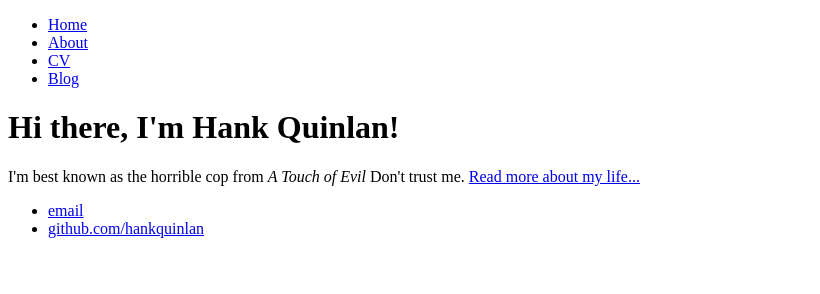
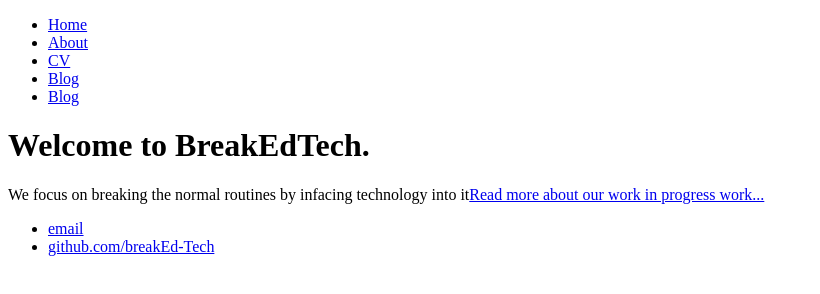
Before and after one commit to sapa17/BreakedTech.github.io, a plain HTML site: page index.html in a window 1280 px wide. Shown: the whole page, without its empty margins (0-820 px from the left). Drawn offline with Linux system fonts and the light colour scheme.

Commit message:
Update index.html

```diff
--- a/index.html
+++ b/index.html
@@ -1,7 +1,7 @@
 <!DOCTYPE html>
 <html>
 	<head>
-		<title>Hank Quinlan, Horrible Cop</title>
+		<title>BreakEdTech</title>
 	</head>
 	<body>
 		<nav>
@@ -10,18 +10,19 @@
 	        	<li><a href="/about">About</a></li>
         		<li><a href="/cv">CV</a></li>
         		<li><a href="/blog">Blog</a></li>
+			<li><a href="/hand on">Blog</a></li>
     		</ul>
 		</nav>
 		<div class="container">
     		<div class="blurb">
-        		<h1>Hi there, I'm Hank Quinlan!</h1>
-				<p>I'm best known as the horrible cop from <em>A Touch of Evil</em> Don't trust me. <a href="/about">Read more about my life...</a></p>
+        		<h1>Welcome to BreakEdTech.</h1>
+				<p>We focus on breaking the normal routines by infacing technology into it<a href="/about">Read more about our work in progress work...</a></p>
     		</div><!-- /.blurb -->
 		</div><!-- /.container -->
 		<footer>
     		<ul>
-        		<li><a href="mailto:hankquinlanhub@gmail.com">email</a></li>
-        		<li><a href="https://github.com/hankquinlan">github.com/hankquinlan</a></li>
+        		<li><a href="mailto:breaked.tech@outlook.com">email</a></li>
+        		<li><a href="https://github.com/breakEd-Tech">github.com/breakEd-Tech</a></li>
 			</ul>
 		</footer>
 	</body>
```
